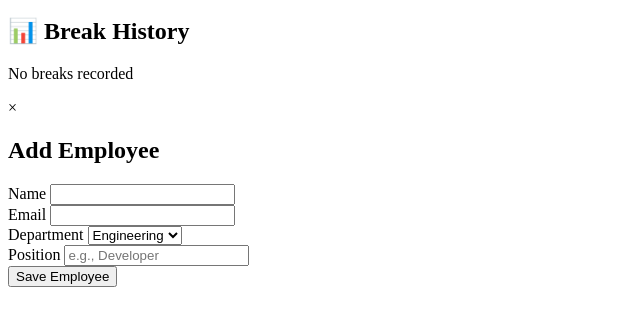
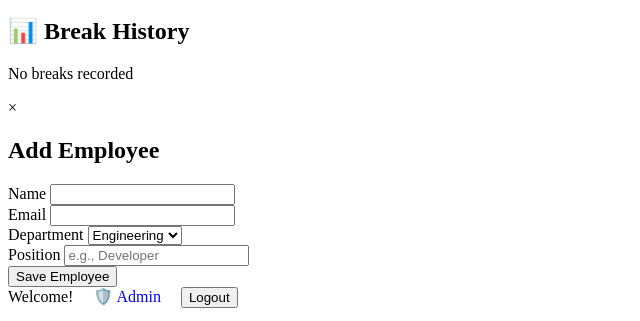
Before and after one commit to smrtsystem/break-tracker-supabase, a website with bundled scripts: page index.html in a window 1280 px wide. Shown: the part 479-800 px from the top of the page, without its empty margins (0-640 px from the left). Built offline with nearby package versions, Linux system fonts and the light colour scheme; a script that the page names is missing.

Commit message:
Update index.html

```diff
--- a/index.html
+++ b/index.html
@@ -95,6 +95,11 @@
             </form>
         </div>
     </div>
+    <div class="nav-right">
+    <span id="userDisplay">Welcome!</span>
+    <a href="admin-login.html" class="btn-outline" style="text-decoration: none; padding: 8px 16px;">🛡️ Admin</a>
+    <button id="logoutBtn" class="btn-outline">Logout</button>
+</div>
 
     <script type="module" src="script.js"></script>
 </body>
```
